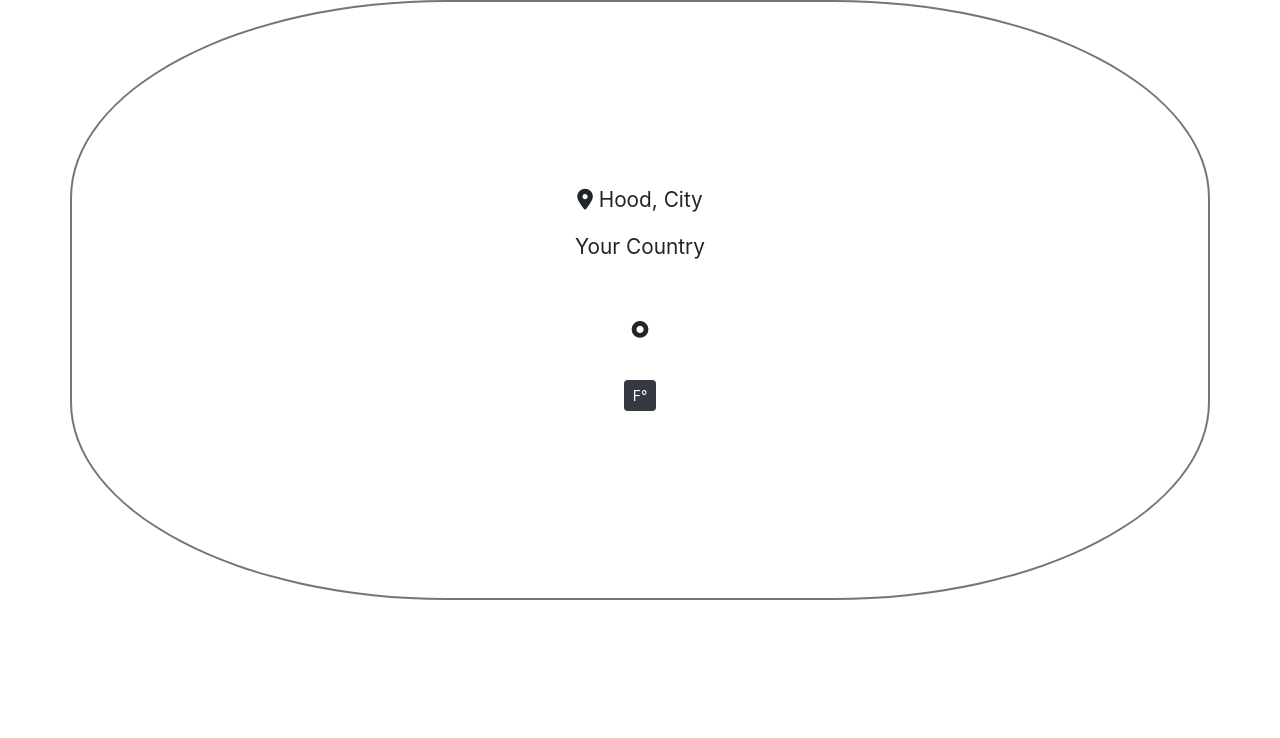
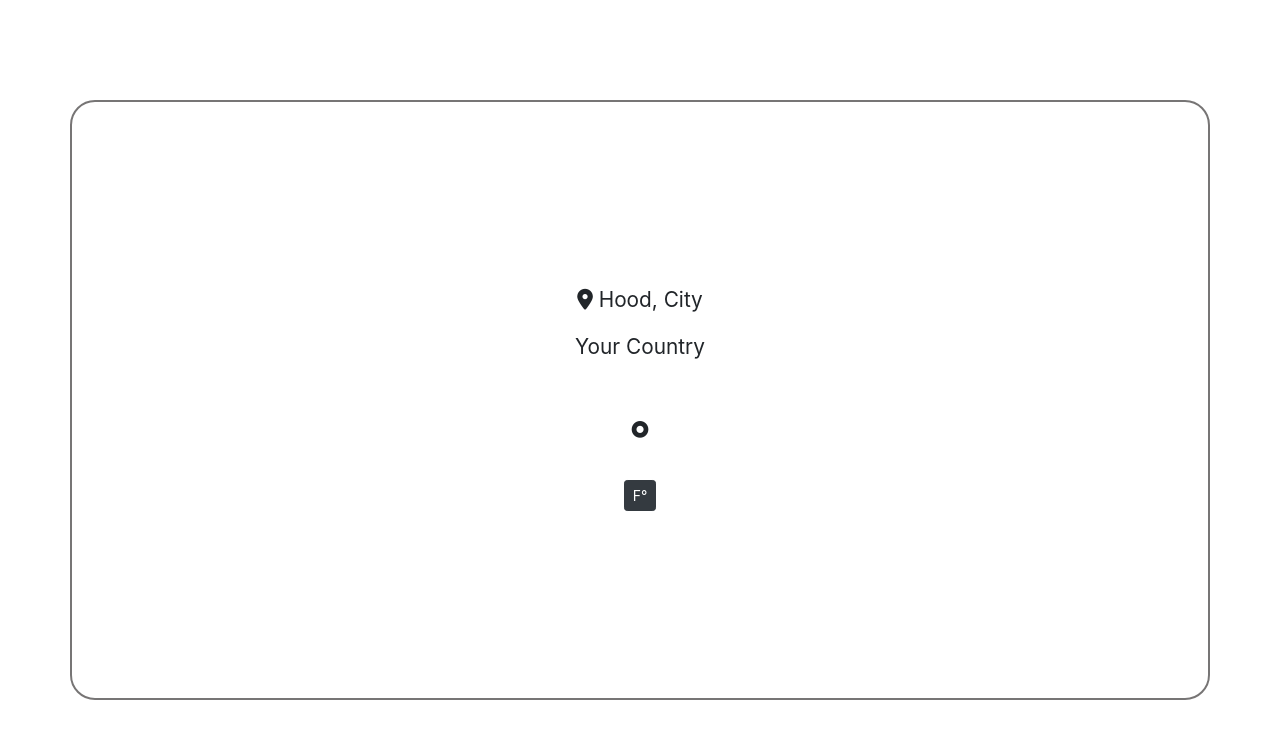
Before and after one commit to BenThom21/FCC-Front-End, a website: page localWeather/site/localWeather.html in a window 1280 px wide. Drawn offline with nearby package versions, Linux system fonts and the light colour scheme; some packages are replaced by stand-ins of ours; files that its build step writes are made by us from their sources.

Commit message:
centering div in page

```diff
--- a/localWeather/site/CSS/style.scss
+++ b/localWeather/site/CSS/style.scss
@@ -1,13 +1,18 @@
 
 .container {
-    border-radius: 33%;
+    border-radius: 25px;
     border: rgb(119, 117, 117) solid 2px;
     // TODO: Width issues
     height: 75vh;
     display: flex;
     align-content: center;
     align-items: center;
-
+    position: absolute;
+    margin: auto;
+    top: 0;
+    right: 0;
+    bottom: 0;
+    left: 0;
 }
 
 .location {
```
